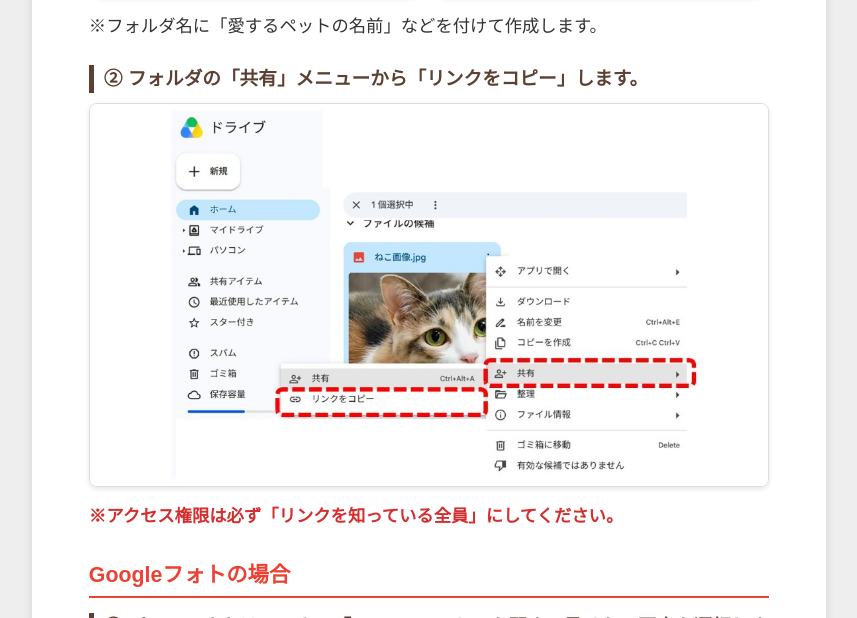
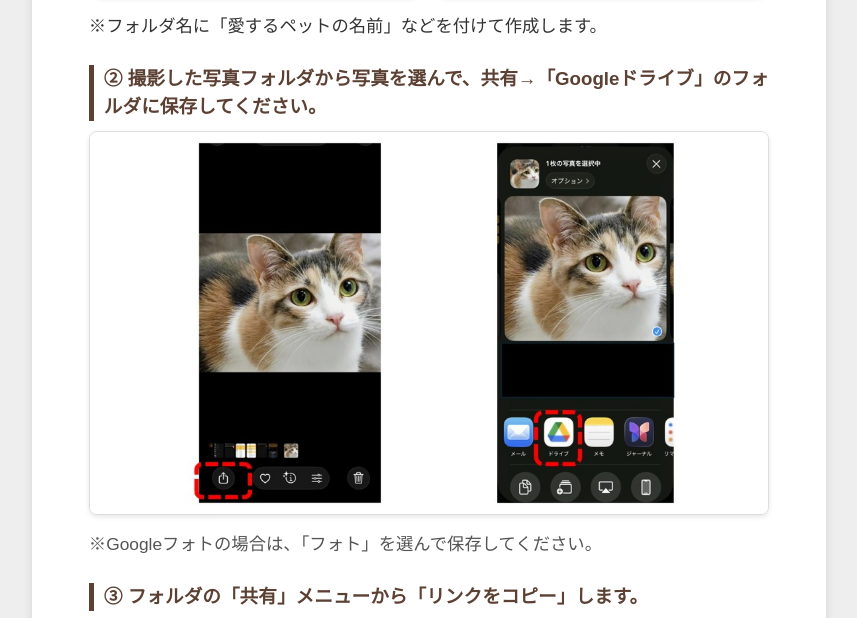
Before and after one commit to bungubro-oss/pet-aimou-case, a plain HTML site: page nfc_manual_pdf.html in a window 1280 px wide. Shown: the part 738-1356 px from the top of the page, without its empty margins (211-1068 px from the left). Drawn offline with Linux system fonts and the light colour scheme; a web font is replaced by a local one.

Commit message:
Add photo upload step to Step 1 in nfc_manual_pdf.html

```diff
--- a/nfc_manual_pdf.html
+++ b/nfc_manual_pdf.html
@@ -95,7 +95,15 @@
         </div>
 
         <div class="visual-block">
-            <div class="visual-desc">② フォルダの「共有」メニューから「リンクをコピー」します。</div>
+            <div class="visual-desc">② 撮影した写真フォルダから写真を選んで、共有→「Googleドライブ」のフォルダに保存してください。</div>
+            <div style="text-align: center; margin-bottom: 20px;">
+                <img src="step1_upload_photo.jpg" alt="写真をアップロード" style="width: 100%; border-radius: 8px; border: 1px solid #ddd; box-shadow: 0 2px 5px rgba(0,0,0,0.1);">
+                <div style="font-size: 13pt; margin-top: 10px; text-align: left; color: #555;">※Googleフォトの場合は、「フォト」を選んで保存してください。</div>
+            </div>
+        </div>
+
+        <div class="visual-block">
+            <div class="visual-desc">③ フォルダの「共有」メニューから「リンクをコピー」します。</div>
             <div style="text-align: center;">
                 <img src="gdrive_copy_link_new.jpg" alt="リンクをコピー" style="width: 100%; border-radius: 8px; border: 1px solid #ddd; box-shadow: 0 2px 5px rgba(0,0,0,0.1);">
                 <div style="font-size: 13pt; color: #d32f2f; font-weight: bold; margin-top: 10px; text-align: left;">※アクセス権限は必ず「リンクを知っている全員」にしてください。</div>
@@ -118,7 +126,7 @@
         </div>
 
         <div class="visual-block" style="background-color: #fff8e1; border: 2px dashed #ffb300; padding: 15px; border-radius: 10px;">
-            <div class="visual-desc" style="border-left-color: #ffb300; margin-bottom: 10px;">③ コピーしたURLをスマホに送る</div>
+            <div class="visual-desc" style="border-left-color: #ffb300; margin-bottom: 10px;">④ コピーしたURLをスマホに送る</div>
             <img src="send_to_smartphone.jpg" alt="スマホへ送信" style="width: 100%; border-radius: 8px; border: 1px solid #ddd; box-shadow: 0 2px 5px rgba(0,0,0,0.1); margin-bottom: 10px;">
             <p class="visual-subtext" style="margin-bottom: 0;">コピーしたURL（リンク）を、メールやLINEを使って<strong>自分のスマートフォン宛て</strong>に送信しておいてください。</p>
         </div>
```
Also changed, not shown: step1_upload_photo.jpg (added).
